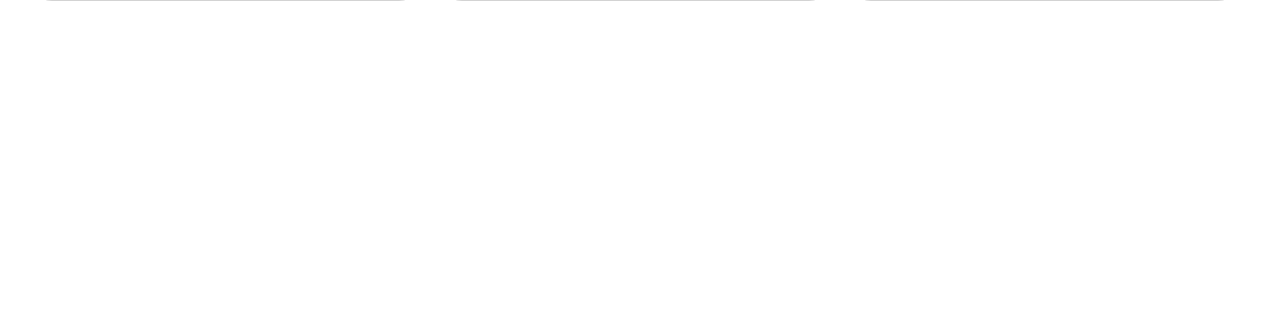
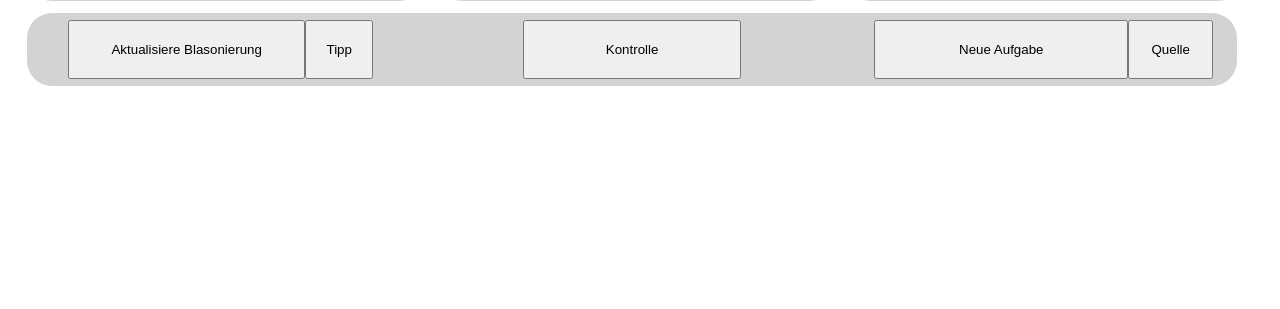
Before and after one commit to raykyn/heraldik, a Django app: page /heraldik/ in a window 1280 px wide. Shown: the part 491-800 px from the top of the page. Run offline with Django 3.2, Linux system fonts and the light colour scheme.

Commit message:
Check button implemented.

```diff
--- a/heraldik/modules/BlazonToXML_orig.py
+++ b/heraldik/modules/BlazonToXML_orig.py
@@ -208,6 +208,7 @@
         feld2 = match.group("Feld2")
         #~ covering = match.group("Überdeckt")
         new_field = et.SubElement(parent, "Feld", layout=sep)
+        male = et.SubElement(new_field, "Male", value="1")
         analyze_field(new_field, feld1)
         analyze_field(new_field, feld2)
         #~ if covering:
--- a/heraldik/templates/heraldik/index.html
+++ b/heraldik/templates/heraldik/index.html
@@ -15,6 +15,7 @@
         <div id="headerContainer">
             <h2>Blasonierungsübung</h2>
         </div>
+        <div>
             <div id="userinputContainer">
                 <div id="gibblason-div">
                     <p id="gibblason">Gib Deine Blasonierung hier ein:</p>
@@ -22,10 +23,7 @@
                 <div id="textarea-div">
                     <textarea id="blasonierung" autofocus></textarea>
                 </div>
-            <div id="updateBlaz-div">
-                <button id="updateBlaz">Überprüfe Blasonierung</button>
-                <button id="getclue">Tipp</button>
-            </div>
+
             </div>
 
 
@@ -39,6 +37,17 @@
                     <!-- <img id="exampleShield" src="{% static 'heraldik/images/example.jpg' %}"/> -->
                     <img id="exampleShield" src="http://wappen.khi.fi.it/Plone/bilder/thumbs/flb000001_0155.jpg/image"/>
                 </div>
+
+            </div>
+        </div>
+        <div id="buttonContainer">
+            <div id="updateBlaz-div">
+                <button id="updateBlaz">Aktualisiere Blasonierung</button>
+                <button id="getclue">Tipp</button>
+            </div>
+            <div id="solution-div">
+                <button id="getSolution">Kontrolle</button>
+            </div>
             <div id="getRandomShieldButton-div">
                 <button id="getRandomShieldButton">Neue Aufgabe</button>
                 <button id="getSource">Quelle</button>
--- a/static_local/heraldik/style.css
+++ b/static_local/heraldik/style.css
@@ -44,6 +44,18 @@
     border-radius: 25px;
     text-align: center;
     position: relative;
+}
+
+#buttonContainer {
+    height: 8%;
+    width: 97.5%;
+    background-color: lightgrey;
+    display: inline-block;
+    padding: 0.5%;
+    margin: 0.5%;
+    border-radius: 25px;
+    position: relative;
+
 }
 
 #myCanvas {
@@ -115,15 +127,15 @@
     top: 20%;
     left: 10%;
     right: 10%;
-    bottom: 20%;
+    bottom: 10%;
 }
 
 #updateBlaz-div {
     position: absolute;
-    top: 80%;
-    left: 10%;
-    right: 10%;
-    bottom: 10%;
+    top: 5%;
+    left: 2%;
+    right: 70%;
+    bottom: 5%;
 }
 
 #exampleShield-div {
@@ -131,15 +143,15 @@
     top: 10%;
     left: 10%;
     right: 10%;
-    bottom: 20%;
+    bottom: 10%;
 }
 
 #getRandomShieldButton-div {
     position: absolute;
-    top: 80%;
-    left: 10%;
-    right: 10%;
-    bottom: 10%;
+    top: 5%;
+    left: 70%;
+    right: 2%;
+    bottom: 5%;
 }
 
 #getRandomShieldButton {
@@ -161,3 +173,21 @@
     right: 0%;
     bottom: 5%;
 }
+
+#solution-div {
+    position: absolute;
+    top: 5%;
+    left: 35%;
+    right: 35%;
+    bottom: 5%;
+}
+
+#getSolution {
+    height: 90%;
+    width: 60%;
+    position: absolute;
+    top: 5%;
+    left: 20%;
+    right: 20%;
+    bottom: 5%;
+}
```
Also changed, not shown: static_local/heraldik/functions.js (+62 -0 lines), 1 other file. Lines whose indentation alone changed are shown as unchanged.
